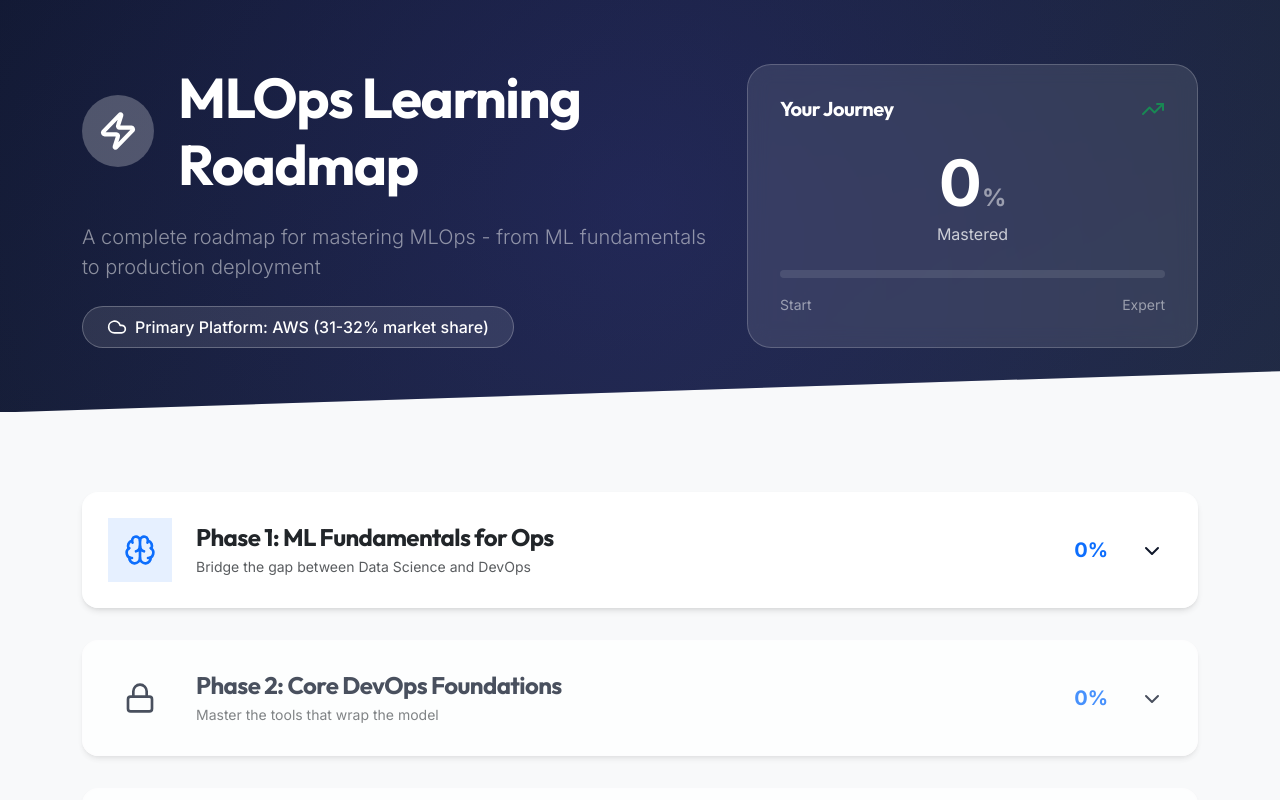
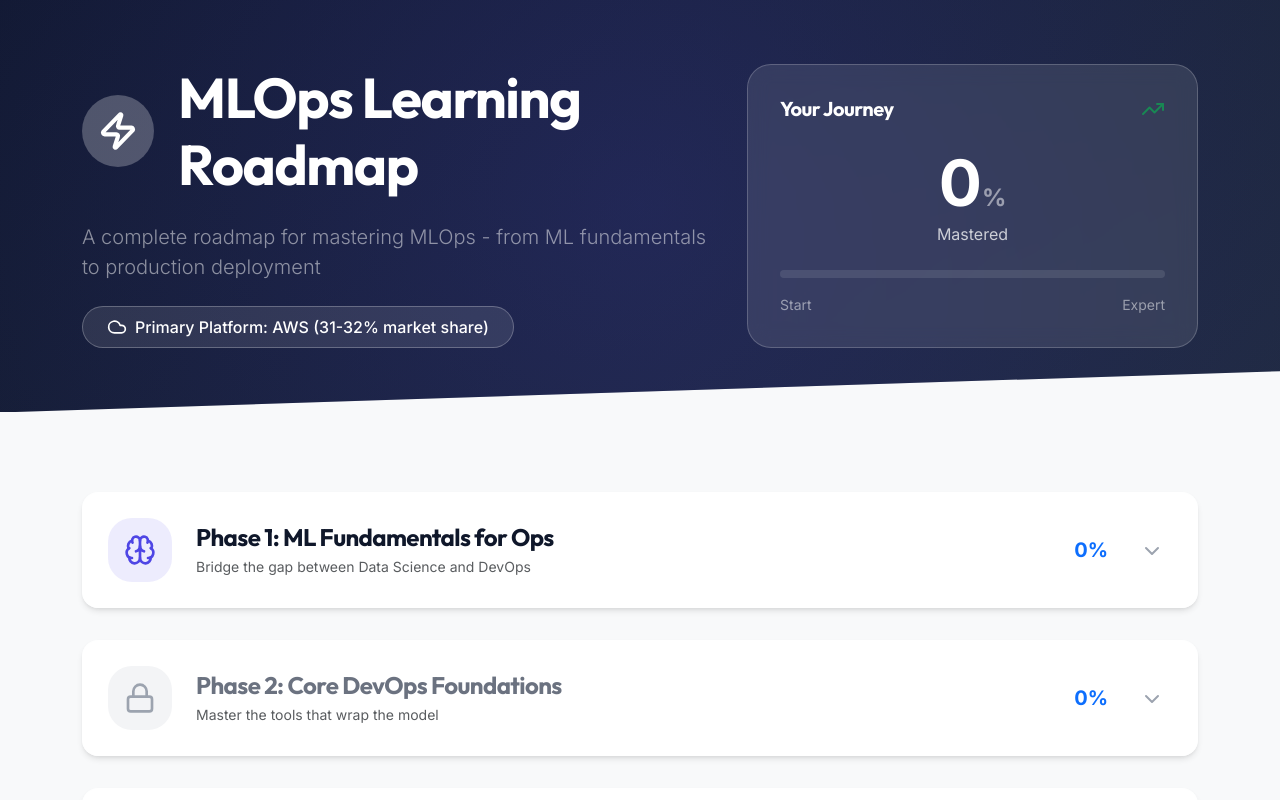
Before and after one commit to sharma252/MLOps-roadmap, a React (Vite) app: page / in a window 1280 px wide. Shown: the top 800 px of the page. Built offline with nearby package versions, Linux system fonts and the light colour scheme.

Commit message:
feat: Enhance component styling and structure for CapstoneProject, ExitCriteria, ModuleCard, PhaseCard, and RoadmapPhases

```diff
--- a/src/components/CapstoneProject.jsx
+++ b/src/components/CapstoneProject.jsx
@@ -3,30 +3,33 @@ import PropTypes from "prop-types";
 
 const CapstoneProject = ({ capstone }) => {
   return (
-    <div className="mt-4 mb-4 ps-3 pe-3">
+    <div className="capstone-project-container mt-4 mb-4 ps-3 pe-3">
       <div className="capstone-card">
         <div className="capstone-header text-center py-4 px-3">
           <div
-             className="d-inline-flex align-items-center justify-content-center p-2 rounded-circle mb-2"
-             style={{ background: "rgba(234, 179, 8, 0.1)" }}
+            className="d-inline-flex align-items-center justify-content-center p-2 rounded-circle mb-2"
+            style={{ background: "rgba(234, 179, 8, 0.1)" }}
           >
             <Award size={32} style={{ color: "#ca8a04" }} />
           </div>
           <h3 className="mb-2 fw-bold text-dark">{capstone.title}</h3>
-          <p className="text-muted mx-auto small mb-0" style={{ maxWidth: "600px" }}>
+          <p
+            className="text-muted mx-auto small mb-0"
+            style={{ maxWidth: "600px" }}
+          >
             {capstone.description}
           </p>
         </div>
 
-        <div className="p-3 p-md-4 bg-white">
+        <div className="project-overview-container p-3 p-md-4 bg-white">
           <h6 className="mb-3 fw-bold d-flex align-items-center">
             <span className="me-2">🛠️</span> Project Steps
           </h6>
-          <div className="row g-3">
+          <div className="project-steps-container row g-3">
             {capstone.steps.map((step, i) => {
               const [title, description] = step.split(":");
               return (
-                <div key={i} className="col-md-6">
+                <div key={i} className="project-step col-md-6">
                   <div className="step-card h-100">
                     <div className="d-flex gap-2 align-items-start">
                       <div className="flex-shrink-0">
@@ -35,15 +38,18 @@ const CapstoneProject = ({ capstone }) => {
                           style={{
                             width: "28px",
                             height: "28px",
-                            background: "linear-gradient(135deg, #ca8a04, #ea580c)",
-                            fontSize: "0.85rem"
+                            background:
+                              "linear-gradient(135deg, #ca8a04, #ea580c)",
+                            fontSize: "0.85rem",
                           }}
                         >
                           {i + 1}
                         </div>
                       </div>
                       <div>
-                        <div className="fw-bold mb-1 text-dark small">{title}</div>
+                        <div className="fw-bold mb-1 text-dark small">
+                          {title}
+                        </div>
                         <p className="mb-0 text-muted small lh-sm">
                           {description}
                         </p>
--- a/src/components/ExitCriteria.jsx
+++ b/src/components/ExitCriteria.jsx
@@ -2,7 +2,7 @@ import PropTypes from "prop-types";
 
 const ExitCriteria = ({ criteria }) => {
   return (
-    <div className="alert alert-warning mt-3">
+    <div className="exit-criteria-container alert alert-warning mt-3">
       <h6 className="fw-bold mb-2">✅ Exit Criteria - Can you answer:</h6>
       <ul className="mb-0 small">
         {criteria.map((item, i) => (
--- a/src/components/ModuleCard.jsx
+++ b/src/components/ModuleCard.jsx
@@ -3,38 +3,63 @@ import PropTypes from "prop-types";
 
 const ModuleCard = ({ module, isCompleted, onToggle }) => {
   return (
-    <div className="col-md-6 mb-3">
+    <div className="module-card-container col-md-6 mb-3">
       <div
-        className={`glass-card h-100 p-4 transition-all duration-300 cursor-default ${isCompleted ? 'border-success border-opacity-50' : ''}`}
-        style={{ background: isCompleted ? 'rgba(240, 253, 244, 0.6)' : 'rgba(255, 255, 255, 0.6)' }}
+        className={`glass-card h-100 p-4 transition-all duration-300 cursor-default ${
+          isCompleted ? "border-success border-opacity-50" : ""
+        }`}
+        style={{
+          background: isCompleted
+            ? "rgba(240, 253, 244, 0.6)"
+            : "rgba(255, 255, 255, 0.6)",
+        }}
       >
-        <div className="d-flex align-items-start justify-content-between mb-3">
+        <div className="card-header-container d-flex align-items-start justify-content-between mb-3">
           <div className="d-flex align-items-start">
-               <div className={`p-2 rounded-lg me-3 ${isCompleted ? 'bg-green-100 text-green-600' : 'bg-gray-100 text-gray-500'}`}>
+            <div
+              className={`p-2 rounded-lg me-3 ${
+                isCompleted
+                  ? "bg-green-100 text-green-600"
+                  : "bg-gray-100 text-gray-500"
+              }`}
+            >
               <Book size={20} />
             </div>
             <h5 className="card-title mb-0 fw-bold lh-base">{module.title}</h5>
           </div>
           <button
-              className={`btn btn-link p-0 ${isCompleted ? 'text-success' : 'text-muted opacity-50 hover-opacity-100'}`}
+            className={`btn btn-link p-0 ${
+              isCompleted
+                ? "text-success"
+                : "text-muted opacity-50 hover-opacity-100"
+            }`}
             onClick={onToggle}
             aria-label={isCompleted ? "Mark as incomplete" : "Mark as complete"}
           >
-              {isCompleted ? <CheckCircle size={28} className="fill-current" /> : <Circle size={28} />}
+            {isCompleted ? (
+              <CheckCircle size={28} className="fill-current" />
+            ) : (
+              <Circle size={28} />
+            )}
           </button>
         </div>
 
-          <h6 className="text-uppercase text-muted small fw-bold tracking-wider mb-2">Key Topics</h6>
-          <ul className="list-unstyled mb-4">
+        <h6 className="text-uppercase text-muted small fw-bold tracking-wider mb-2">
+          Key Topics
+        </h6>
+        <ul className="card-module-topics list-unstyled mb-4">
           {module.topics.map((topic, i) => (
-              <li key={i} className="mb-1 d-flex align-items-center text-secondary small">
+            <li
+              key={i}
+              className="mb-1 d-flex align-items-center text-secondary small"
+            >
               <span className="me-2 text-primary opacity-50">•</span> {topic}
             </li>
           ))}
         </ul>
 
         {module.exercise && (
-            <div className="bg-blue-50 text-blue-800 p-3 rounded-xl mb-3 border border-blue-100">
+          <div className="card-module-exercise bg-blue-50 text-blue-800 p-3 rounded-xl mb-3 border border-blue-100">
             <strong className="d-block mb-1 small text-uppercase tracking-wide text-blue-600">
               <Target size={14} className="me-1" /> Exercise
             </strong>
@@ -43,7 +68,7 @@ const ModuleCard = ({ module, isCompleted, onToggle }) => {
         )}
 
         {module.resources.length > 0 && (
-            <div className="mt-auto pt-3 border-top border-gray-100">
+          <div className="card-module-resources mt-auto pt-3 border-top border-gray-100">
             <small className="text-muted d-block mb-1 fw-bold">Resources</small>
             <div className="d-flex flex-wrap gap-2">
               {module.resources.map((res, i) => (
--- a/src/components/PhaseCard.jsx
+++ b/src/components/PhaseCard.jsx
@@ -15,12 +15,12 @@ const PhaseCard = ({
   const PhaseIcon = phase.icon;
 
   return (
-    <div className={`phase-card-wrapper ${!isUnlocked ? "opacity-75 blur-sm" : ""}`}>
+    <div className={`phase-card-wrapper ${!isUnlocked ? "" : ""}`}>
+      <div className={`glass-card ${isExpanded ? "" : ""}`}>
         <div
-        className={`glass-card overflow-hidden transition-all duration-300 ${isExpanded ? 'ring-2 ring-primary ring-opacity-50' : ''}`}
-      >
-        <div
-          className={`phase-header ${isExpanded ? 'active' : ''} ${!isUnlocked ? 'cursor-not-allowed' : 'cursor-pointer'}`}
+          className={`phase-header ${isExpanded ? "active" : ""} ${
+            !isUnlocked ? "cursor-not-allowed" : "cursor-pointer"
+          }`}
           onClick={() => isUnlocked && onTogglePhase()}
           role="button"
           tabIndex={isUnlocked ? 0 : -1}
@@ -32,37 +32,68 @@ const PhaseCard = ({
             }
           }}
         >
-          <div className="d-flex align-items-center flex-grow-1">
-             <div className={`p-3 rounded-2xl me-4 transition-colors duration-300 ${
-               isExpanded || isUnlocked ? `bg-${phase.color} bg-opacity-10` : 'bg-gray-100'
-             }`}>
+          <div className="phase-header-left-content d-flex align-items-center flex-grow-1">
+            <div
+              className={`me-4 ${isExpanded || isUnlocked ? "" : ""}`}
+              style={{
+                padding: "1rem",
+                borderRadius: "1.5rem",
+                background:
+                  isExpanded || isUnlocked
+                    ? "rgba(79, 70, 229, 0.1)"
+                    : "#f3f4f6",
+              }}
+            >
               {isUnlocked ? (
-                  <PhaseIcon size={32} className={`text-${phase.color}`} />
+                <PhaseIcon size={32} style={{ color: "var(--primary)" }} />
               ) : (
-                  <Lock size={32} className="text-gray-400" />
+                <Lock size={32} style={{ color: "#9ca3af" }} />
               )}
             </div>
             <div>
-                <h3 className={`h4 mb-1 fw-bold ${!isUnlocked ? 'text-gray-500' : 'text-dark'}`}>
+              <h3
+                className={`h4 mb-1 fw-bold ${!isUnlocked ? "" : ""}`}
+                style={{
+                  color: !isUnlocked ? "#6b7280" : "var(--dark)",
+                }}
+              >
                 {phase.title}
               </h3>
               <p className="mb-0 text-muted small">{phase.description}</p>
             </div>
           </div>
 
-          <div className="d-flex align-items-center ms-4">
+          <div className="phase-header-right-content d-flex align-items-center ms-4">
             <div className="text-end me-4 d-none d-md-block">
               <div className="h5 mb-0 fw-bold text-primary">{progress}%</div>
             </div>
-             <div className={`p-2 rounded-circle transition-transform duration-300 ${isExpanded ? 'bg-primary bg-opacity-10 rotate-180' : ''}`}>
-                <ChevronDown size={24} className={isExpanded ? 'text-primary' : 'text-gray-400'} />
+            <div
+              className={`p-2 rounded-circle ${isExpanded ? "" : ""}`}
+              style={{
+                transition: "transform 0.2s",
+                transform: isExpanded ? "rotate(180deg)" : "none",
+                background: isExpanded
+                  ? "rgba(79, 70, 229, 0.1)"
+                  : "transparent",
+              }}
+            >
+              <ChevronDown
+                size={24}
+                style={{ color: isExpanded ? "var(--primary)" : "#9ca3af" }}
+              />
             </div>
           </div>
         </div>
 
+        {/* phase modules section */}
         {isExpanded && isUnlocked && (
-          <div className="p-4 bg-light bg-opacity-50">
-            <div className="row g-4">
+          <div
+            style={{
+              padding: "1.5rem",
+              background: "rgba(248, 250, 252, 0.5)",
+            }}
+          >
+            <div className="module-card-container row g-4">
               {phase.modules.map((module) => (
                 <ModuleCard
                   key={module.id}
@@ -72,7 +103,8 @@ const PhaseCard = ({
                 />
               ))}
             </div>
-            <div className="mt-4 pt-4 border-top">
+
+            <div className="exit-criteria-container mt-4 pt-4 border-top">
               <ExitCriteria criteria={phase.exitCriteria} />
             </div>
           </div>
--- a/src/components/RoadmapPhases.jsx
+++ b/src/components/RoadmapPhases.jsx
@@ -1,4 +1,3 @@
-import React from 'react';
 import PhaseCard from './PhaseCard';
 import { calculatePhaseProgress, isPhaseUnlocked } from '../utils/progressUtils';
 import { roadmapData } from '../data/roadmapData';
```
Lines whose indentation alone changed are shown as unchanged.
